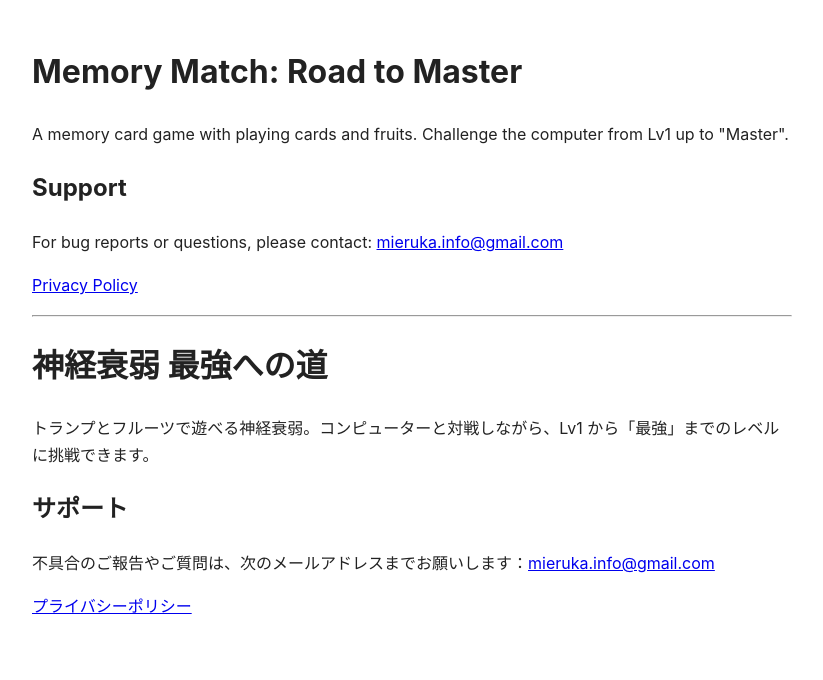
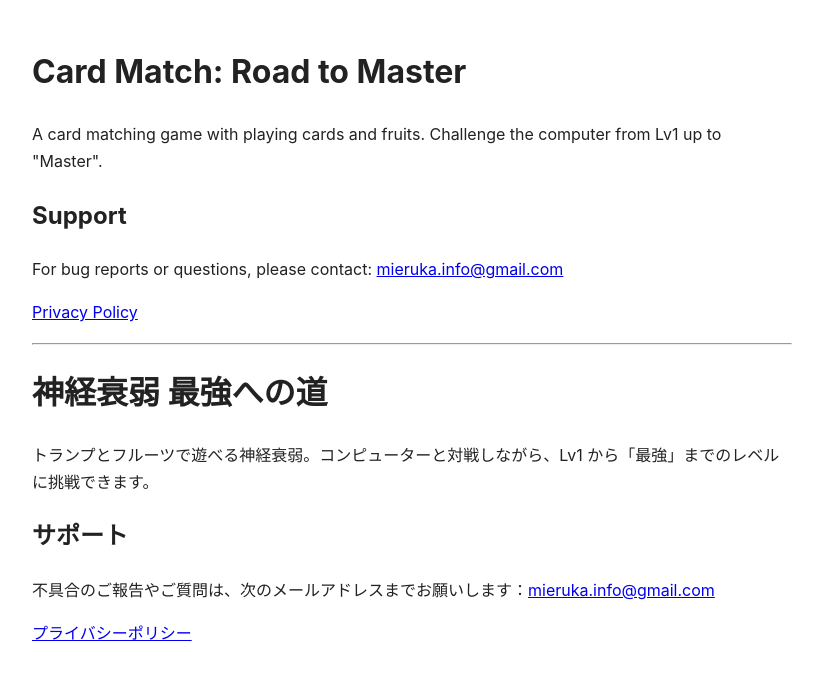
Before and after one commit to mierukainfo-cyber/mierukainfo-cyber.github.io, a plain HTML site: page index.html in a window 1280 px wide. Shown: the whole page, without its empty margins (228-1051 px from the left). Drawn offline with Linux system fonts and the light colour scheme.

Commit message:
Rename app to Card Match: Road to Master; describe App Tracking Transparency in privacy policy
Co-Authored-By: Claude Opus 5.5 <noreply@anthropic.com>

```diff
--- a/index.html
+++ b/index.html
@@ -3,15 +3,15 @@
 <head>
 <meta charset="utf-8">
 <meta name="viewport" content="width=device-width, initial-scale=1">
-<title>Memory Match: Road to Master Support / 神経衰弱 最強への道 サポート</title>
+<title>Card Match: Road to Master Support / 神経衰弱 最強への道 サポート</title>
 <style>
   body { font-family: -apple-system, "Hiragino Sans", sans-serif; max-width: 760px; margin: 0 auto; padding: 24px 16px; line-height: 1.7; color: #222; background: #fff; }
   @media (prefers-color-scheme: dark) { body { color: #eee; background: #111; } a { color: #8ab4f8; } }
 </style>
 </head>
 <body>
-<h1>Memory Match: Road to Master</h1>
-<p>A memory card game with playing cards and fruits. Challenge the computer from Lv1 up to "Master".</p>
+<h1>Card Match: Road to Master</h1>
+<p>A card matching game with playing cards and fruits. Challenge the computer from Lv1 up to "Master".</p>
 <h2>Support</h2>
 <p>For bug reports or questions, please contact: <a href="mailto:mieruka.info@gmail.com">mieruka.info@gmail.com</a></p>
 <p><a href="privacy.html">Privacy Policy</a></p>
```
Also changed, not shown: privacy.html (+5 -3 lines).
